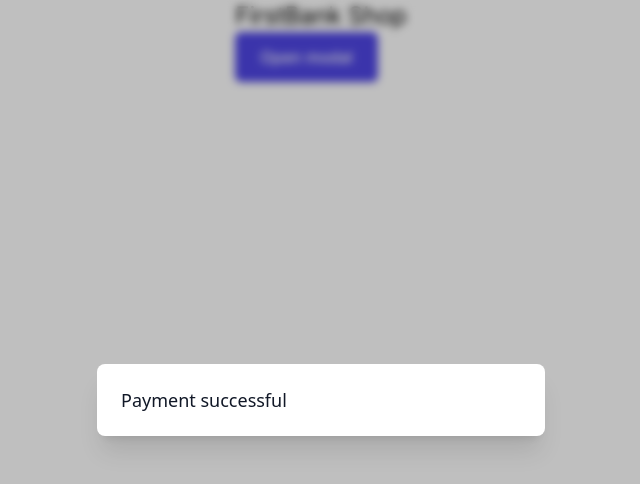
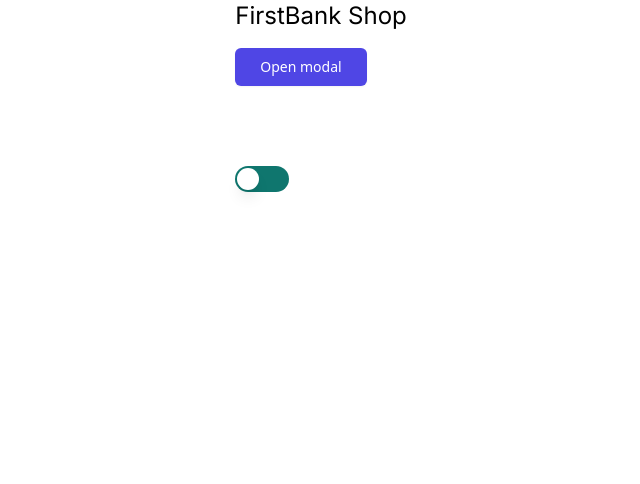
Before and after one commit to SignalAllaince/Firstbankweb, a Next.js app: page / in a window 1280 px wide. Shown: the top 484 px of the page, without its empty margins (319-959 px from the left). Built offline with nearby package versions, Linux system fonts and the light colour scheme.

Commit message:
feat: created custom switch component

```diff
--- /dev/null
+++ b/src/components/switch/index.tsx
@@ -0,0 +1,24 @@
+import { Switch } from "@headlessui/react";
+import { useState } from "react";
+
+export default function CustomSwitch() {
+  const [enabled, setEnabled] = useState(false);
+
+  return (
+    <div className="py-16">
+      <Switch
+        checked={enabled}
+        onChange={setEnabled}
+        className={`${enabled ? "bg-teal-900" : "bg-teal-700"}
+          relative inline-flex h-[26px] w-[54px] shrink-0 cursor-pointer rounded-full border-2 border-transparent transition-colors duration-200 ease-in-out focus:outline-none focus-visible:ring-2  focus-visible:ring-white focus-visible:ring-opacity-75`}
+      >
+        <span className="sr-only">Use setting</span>
+        <span
+          aria-hidden="true"
+          className={`${enabled ? "translate-x-7" : "translate-x-0"}
+            pointer-events-none inline-block h-[22px] w-[22px] transform rounded-full bg-white shadow-lg ring-0 transition duration-200 ease-in-out`}
+        />
+      </Switch>
+    </div>
+  );
+}
--- a/src/pages/index.tsx
+++ b/src/pages/index.tsx
@@ -1,5 +1,5 @@
 /* eslint-disable @next/next/no-img-element */
-import Modal from "@/components/modal";
+import CustomSwitch from "@/components/switch";
 import { Inter } from "next/font/google";
 import { useState } from "react";
 
@@ -12,19 +12,15 @@ export default function Home() {
     <main
       className={`${inter.className} flex min-h-screen flex-col items-center`}
     >
-      <div className="">
+      <div className="space-y-4">
         <h1 className="text-2xl">FirstBank Shop</h1>
         <button
           onClick={() => setOpen(true)}
-          className="flex items-center justify-center rounded-md border border-transparent bg-indigo-600 px-6 py-3 text-base font-medium text-white shadow-sm hover:bg-indigo-700"
+          className="flex items-center justify-center rounded-md border border-transparent bg-indigo-600 px-6 py-2 font-sans text-sm font-medium text-white shadow-sm hover:bg-indigo-700"
         >
           Open modal
         </button>
-        <Modal
-          isOpen={isOpen}
-          closeModal={setClose}
-          title="Payment successful"
-        ></Modal>
+        <CustomSwitch />
       </div>
     </main>
   );
```
